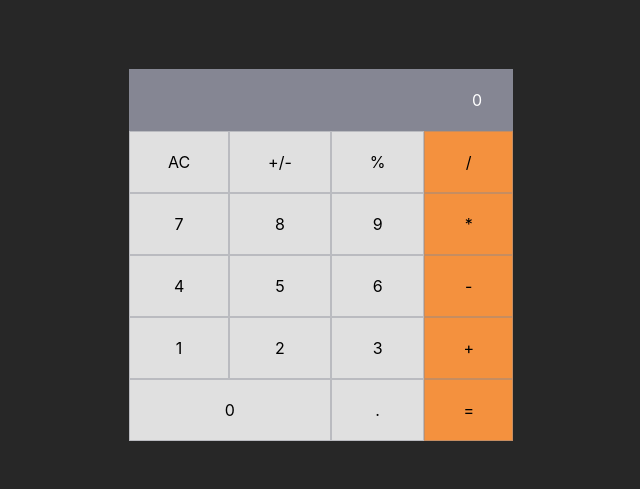
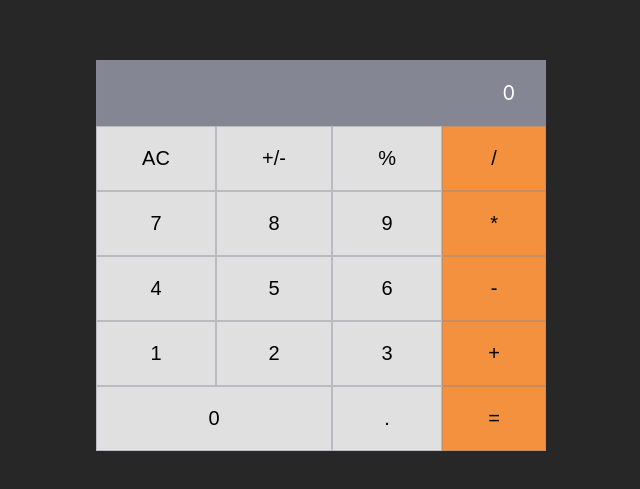
Before and after one commit to jmonto55/Math-magicians, a React (Create React App) app: page / in a window 1280 px wide. Shown: the part 145-634 px from the top of the page, without its empty margins (319-959 px from the left). Built offline with nearby package versions, Linux system fonts and the light colour scheme.

Commit message:
Fix styles bug to center calculator

```diff
--- a/public/index.html
+++ b/public/index.html
@@ -9,35 +9,10 @@
       name="description"
       content="Web site created using create-react-app"
     />
-    <link rel="apple-touch-icon" href="%PUBLIC_URL%/logo192.png" />
-    <!--
-      manifest.json provides metadata used when your web app is installed on a
-      user's mobile device or desktop. See https://developers.google.com/web/fundamentals/web-app-manifest/
-    -->
-    <link rel="manifest" href="%PUBLIC_URL%/manifest.json" />
-    <!--
-      Notice the use of %PUBLIC_URL% in the tags above.
-      It will be replaced with the URL of the `public` folder during the build.
-      Only files inside the `public` folder can be referenced from the HTML.
-
-      Unlike "/favicon.ico" or "favicon.ico", "%PUBLIC_URL%/favicon.ico" will
-      work correctly both with client-side routing and a non-root public URL.
-      Learn how to configure a non-root public URL by running `npm run build`.
-    -->
     <title>Math Magicians</title>
   </head>
   <body>
     <noscript>You need to enable JavaScript to run this app.</noscript>
     <div id="root"></div>
-    <!--
-      This HTML file is a template.
-      If you open it directly in the browser, you will see an empty page.
-
-      You can add webfonts, meta tags, or analytics to this file.
-      The build step will place the bundled scripts into the <body> tag.
-
-      To begin the development, run `npm start` or `yarn start`.
-      To create a production bundle, use `npm run build` or `yarn build`.
-    -->
   </body>
 </html>
--- a/src/App.css
+++ /dev/null
@@ -1,6 +0,0 @@
-.App {
-  height: 100vh;
-  display: flex;
-  justify-content: center;
-  align-items: center;
-}
--- a/src/App.js
+++ b/src/App.js
@@ -1,11 +1,8 @@
-import './App.css';
 import Calculator from './components/Calculator';
 
 function App() {
   return (
-    <div className="App">
-      <Calculator />
-    </div>
+    <Calculator />
   );
 }
 
--- a/src/index.css
+++ b/src/Calculator.css
@@ -1,5 +1,10 @@
+* {
+  box-sizing: border-box;
+  margin: 0;
+  padding: 0;
+}
+
 body {
-  margin: 0;
   font-family:
     -apple-system,
     BlinkMacSystemFont,
@@ -17,24 +22,24 @@ body {
   background-color: #272727;
 }
 
-code {
-  font-family:
-    source-code-pro,
-    Menlo,
-    Monaco,
-    Consolas,
-    'Courier New',
-    monospace;
+.main_container {
+  width: 100vw;
+  height: 100vh;
+  display: flex;
 }
 
-.wrapper {
-  width: 30%;
-  max-width: 500px;
+.grid_wrapper {
+  margin: auto;
+  width: 50%;
+  max-width: 450px;
+  min-width: 350px;
   display: grid;
   grid-template-columns: auto auto auto auto;
 }
 
-.wrapper div {
+.grid_wrapper button,
+.grid_wrapper div {
+  font-size: 20px;
   border: 0.5px solid #8586936a;
   text-align: center;
   padding: 20px 30px;
--- a/src/components/Calculator.js
+++ b/src/components/Calculator.js
@@ -1,29 +1,33 @@
 import React from 'react';
-import calculate from '../logic/calculate';
+// import calculate from '../logic/calculate';
 
 function Calculator() {
   return (
-    <div className="wrapper">
-      <div className="total">0</div>
-      <div className="ac">AC</div>
-      <div className="plus-minus">+/-</div>
-      <div className="percent">%</div>
-      <div className="divide">/</div>
-      <div className="seven">7</div>
-      <div className="eight">8</div>
-      <div className="nine">9</div>
-      <div className="multiply">*</div>
-      <div className="four">4</div>
-      <div className="five">5</div>
-      <div className="six">6</div>
-      <div className="minus">-</div>
-      <div className="one">1</div>
-      <div className="two">2</div>
-      <div className="three">3</div>
-      <div className="plus">+</div>
-      <div className="zero">0</div>
-      <div className="point">.</div>
-      <div className="equal">=</div>
+    <div className="main_container">
+      <div className="grid_wrapper">
+        <div className="total" type="button">
+          0
+        </div>
+        <button className="ac" type="button">AC</button>
+        <button className="plus-minus" type="button">+/-</button>
+        <button className="percent" type="button">%</button>
+        <button className="divide" type="button">/</button>
+        <button className="seven" type="button">7</button>
+        <button className="eight" type="button">8</button>
+        <button className="nine" type="button">9</button>
+        <button className="multiply" type="button">*</button>
+        <button className="four" type="button">4</button>
+        <button className="five" type="button">5</button>
+        <button className="six" type="button">6</button>
+        <button className="minus" type="button">-</button>
+        <button className="one" type="button">1</button>
+        <button className="two" type="button">2</button>
+        <button className="three" type="button">3</button>
+        <button className="plus" type="button">+</button>
+        <button className="zero" type="button">0</button>
+        <button className="point" type="button">.</button>
+        <button className="equal" type="button">=</button>
+      </div>
     </div>
   );
 }
--- a/src/index.js
+++ b/src/index.js
@@ -1,17 +1,9 @@
 import React from 'react';
 import ReactDOM from 'react-dom/client';
-import './index.css';
+import './Calculator.css';
 import App from './App';
-import reportWebVitals from './reportWebVitals';
 
 const root = ReactDOM.createRoot(document.getElementById('root'));
 root.render(
-  <React.StrictMode>
-    <App />
-  </React.StrictMode>,
+  <App />,
 );
-
-// If you want to start measuring performance in your app, pass a function
-// to log results (for example: reportWebVitals(console.log))
-// or send to an analytics endpoint. Learn more: https://bit.ly/CRA-vitals
-reportWebVitals();
--- a/src/reportWebVitals.js
+++ /dev/null
@@ -1,15 +0,0 @@
-const reportWebVitals = (onPerfEntry) => {
-  if (onPerfEntry && onPerfEntry instanceof Function) {
-    import('web-vitals').then(({
-      getCLS, getFID, getFCP, getLCP, getTTFB,
-    }) => {
-      getCLS(onPerfEntry);
-      getFID(onPerfEntry);
-      getFCP(onPerfEntry);
-      getLCP(onPerfEntry);
-      getTTFB(onPerfEntry);
-    });
-  }
-};
-
-export default reportWebVitals;
```
